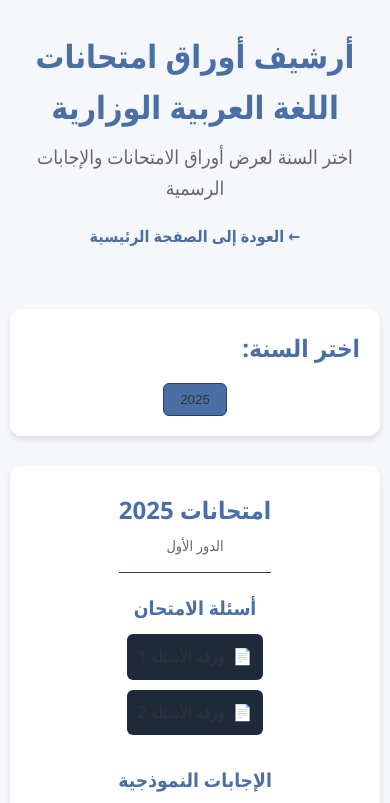
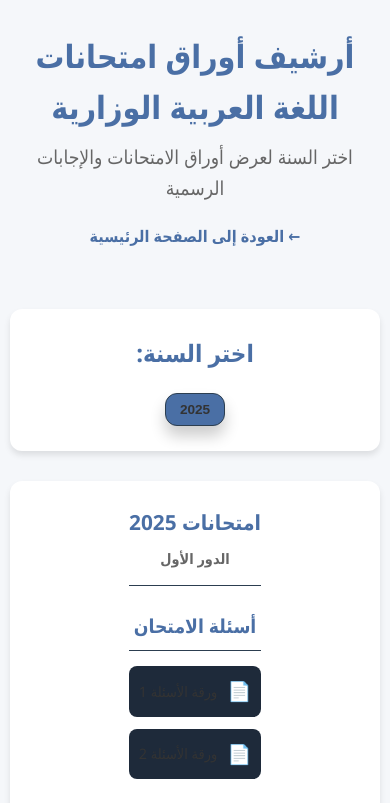
Before and after one commit to iraqies/wezari, a plain HTML site: page subjects/arabic.html in a window 390 px wide. Both pictures are taken after a click on the button "2025". Shown: the top 803 px of the page. Drawn offline with Linux system fonts and the light colour scheme.

Commit message:
Update styles.css

```diff
--- a/styles.css
+++ b/styles.css
@@ -220,77 +220,99 @@ footer {
     }
 }
 
-/* Additional styles for subject pages */
+/* ===== SUBJECT PAGE STYLES ===== */
+
+/* Back link */
 .back-link {
     display: inline-block;
     margin-top: 20px;
     color: var(--primary-color);
     text-decoration: none;
     font-weight: bold;
+    transition: color 0.3s;
 }
 
 .back-link:hover {
+    color: var(--secondary-color);
     text-decoration: underline;
 }
 
+/* Year filter */
 .year-filter {
     background-color: var(--card-background);
     border-radius: var(--border-radius);
-    padding: 20px;
+    padding: 25px;
     margin-bottom: 30px;
     box-shadow: var(--shadow);
 }
 
 .year-filter h2 {
     color: var(--primary-color);
-    margin-bottom: 15px;
+    margin-bottom: 20px;
+    text-align: center;
+    font-size: 1.5rem;
 }
 
 .year-buttons {
     display: flex;
     flex-wrap: wrap;
-    gap: 10px;
+    gap: 12px;
+    justify-content: center;
 }
 
 .year-btn {
-    padding: 10px 20px;
+    padding: 12px 24px;
     background-color: #1e2a3a;
     border: 1px solid #2c3e50;
-    border-radius: 6px;
+    border-radius: var(--border-radius);
     color: var(--text-color);
     cursor: pointer;
     transition: all 0.3s;
+    font-size: 1rem;
+    font-weight: bold;
 }
 
-.year-btn:hover, .year-btn.active {
+.year-btn:hover {
     background-color: var(--primary-color);
+    transform: translateY(-2px);
 }
 
+.year-btn.active {
+    background-color: var(--primary-color);
+    box-shadow: var(--hover-shadow);
+}
+
+/* Exam header */
 .exam-header {
-    margin-bottom: 20px;
+    margin-bottom: 25px;
     padding-bottom: 15px;
     border-bottom: 1px solid #2c3e50;
+    text-align: center;
 }
 
 .exam-header h2 {
     color: var(--primary-color);
-    font-size: 1.5rem;
-    margin-bottom: 5px;
+    font-size: 1.6rem;
+    margin-bottom: 8px;
 }
 
 .exam-term {
     color: var(--text-secondary);
     font-size: 1.1rem;
+    font-weight: bold;
 }
 
+/* Paper sections */
 .paper-section {
-    margin-bottom: 20px;
+    margin-bottom: 25px;
 }
 
 .paper-section h3 {
     color: var(--primary-color);
-    margin-bottom: 10px;
-    font-size: 1.2rem;
+    margin-bottom: 15px;
+    font-size: 1.3rem;
+    padding-bottom: 8px;
+    border-bottom: 1px solid #2c3e50;
 }
 
 .paper-list {
@@ -298,10 +320,16 @@ footer {
 }
 
 .paper-item {
-    margin-bottom: 10px;
-    padding: 10px;
+    margin-bottom: 12px;
+    padding: 12px;
     background-color: #1e2a3a;
-    border-radius: 6px;
+    border-radius: 8px;
+    transition: transform 0.3s, box-shadow 0.3s;
+}
+
+.paper-item:hover {
+    transform: translateX(-5px);
+    box-shadow: var(--hover-shadow);
 }
 
 .paper-link {
@@ -309,7 +337,9 @@ footer {
     text-decoration: none;
     display: flex;
     align-items: center;
-    gap: 8px;
+    gap: 10px;
+    font-weight: 500;
+    transition: color 0.3s;
 }
 
 .paper-link:hover {
@@ -318,27 +348,75 @@ footer {
 
 .paper-link::before {
     content: "📄";
+    font-size: 1.2rem;
 }
 
+/* No data message */
 .no-data {
     text-align: center;
-    padding: 40px;
+    padding: 50px 30px;
     color: var(--text-secondary);
     background-color: var(--card-background);
     border-radius: var(--border-radius);
+    box-shadow: var(--shadow);
+    margin: 30px 0;
+}
+
+.no-data h2 {
+    color: var(--primary-color);
+    margin-bottom: 15px;
 }
 
 .no-papers {
     color: var(--text-secondary);
     font-style: italic;
+    text-align: center;
+    padding: 15px;
 }
 
+/* Responsive design for subject pages */
 @media (max-width: 768px) {
     .year-buttons {
         justify-content: center;
     }
 
     .year-btn {
-        padding: 8px 16px;
+        padding: 10px 18px;
+        font-size: 0.9rem;
+    }
+
+    .exam-header h2 {
+        font-size: 1.4rem;
+    }
+
+    .paper-section h3 {
+        font-size: 1.2rem;
+    }
+
+    .paper-item {
+        padding: 10px;
     }
 }
+
+@media (max-width: 480px) {
+    .year-btn {
+        padding: 8px 14px;
+        font-size: 0.85rem;
+    }
+
+    .exam-header h2 {
+        font-size: 1.3rem;
+    }
+
+    .paper-link {
+        font-size: 0.9rem;
+    }
+
+    .no-data {
+        padding: 30px 20px;
+    }
+
+    .no-data h2 {
+        font-size: 1.3rem;
+    }
+}
```
